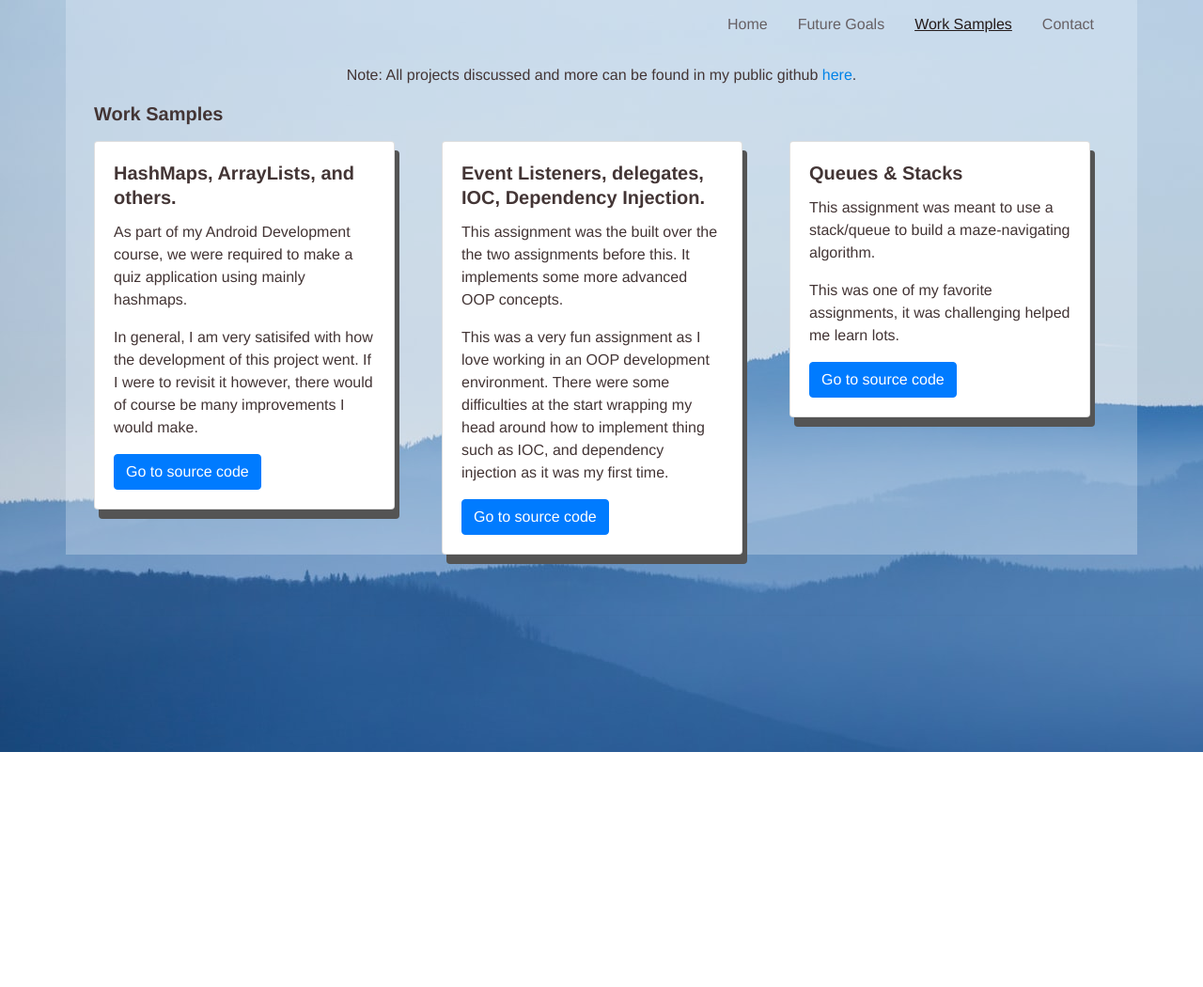
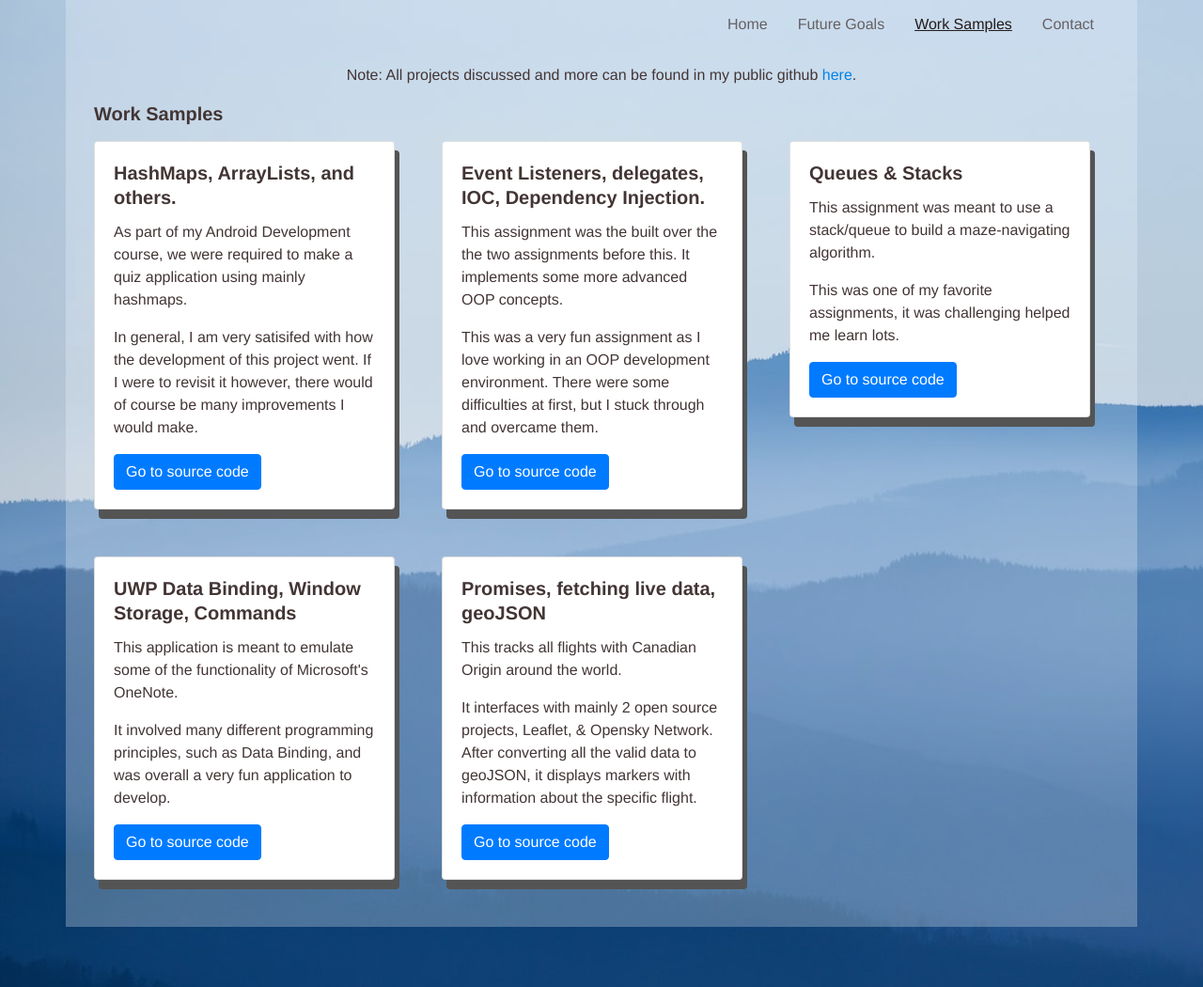
Before and after one commit to KyleMcCullough/KyleMcCullough.github.io, a plain HTML site: page samples.html in a window 1280 px wide. Shown: the whole page at 94% size. Before the commit the page ends 800 px from the top, so only its background shows below. Drawn offline with nearby package versions, Linux system fonts and the light colour scheme.

Commit message:
Added new samples & new css class to give proper spacing.

```diff
--- a/main.css
+++ b/main.css
@@ -23,6 +23,10 @@ body {
 .contact {
   font-size: larger;
   text-align: center;
+}
+
+.cardStyle {
+  padding-bottom: 50px;
 }
 
 .intro {
--- a/samples.html
+++ b/samples.html
@@ -34,7 +34,7 @@
 					<div class="container pt-2"></div>
 
 					<article class="row">
-						<article class="col-sm-4">
+						<article class="col-sm-4 cardStyle">
 							<article class="card sample" style="width: 20rem;">
 							  <article class="card-body">
 								<h5 class="card-title">HashMaps, ArrayLists, and others.</h5>
@@ -46,19 +46,19 @@
 							</article>
 						</article>
 
-						<article class="col-sm-4">
+						<article class="col-sm-4 cardStyle">
 							<article class="card sample" style="width: 20rem;">
 							  <article class="card-body">
 								<h5 class="card-title">Event Listeners, delegates, IOC, Dependency Injection.</h5>
 								<p class="card-text">This assignment was the built over the the two assignments before this. It implements some more advanced OOP concepts.</p>
-							    <p class="card-text">This was a very fun assignment as I love working in an OOP development environment. There were some difficulties at the start wrapping my head around how to implement thing such as IOC, and dependency injection as it was my first time.</p>
+							    <p class="card-text">This was a very fun assignment as I love working in an OOP development environment. There were some difficulties at first, but I stuck through and overcame them.</p>
 
 								<a href="https://github.com/KyleMcCullough/KyleMcCullough/tree/main/GUI_Messenger" target="_blank" class="btn btn-primary">Go to source code</a>
 							  </article>
 							</article>
 						</article>
 
-						<article class="col-sm-4">
+						<article class="col-sm-4 cardStyle">
 							<article class="card sample" style="width: 20rem;">
 							  <article class="card-body">
 								<h5 class="card-title">Queues & Stacks</h5>
@@ -69,6 +69,32 @@
 							  </article>
 							</article>
 						</article>
+
+						<article class="col-sm-4 cardStyle">
+							<article class="card sample" style="width: 20rem;">
+							  <article class="card-body">
+								<h5 class="card-title">UWP Data Binding, Window Storage, Commands</h5>
+								<p class="card-text">This application is meant to emulate some of the functionality of Microsoft's OneNote.</p>
+							    <p class="card-text">It involved many different programming principles, such as Data Binding, and was overall a very fun application to develop.</p>
+
+								<a href="https://github.com/KyleMcCullough/KyleMcCullough/tree/main/LocalNote" target="_blank" class="btn btn-primary">Go to source code</a>
+							  </article>
+							</article>
+						</article>
+
+						<article class="col-sm-4 cardStyle">
+							<article class="card sample" style="width: 20rem;">
+							  <article class="card-body">
+								<h5 class="card-title">Promises, fetching live data, geoJSON</h5>
+								<p class="card-text">This tracks all flights with Canadian Origin around the world.</p>
+							    <p class="card-text">It interfaces with mainly 2 open source projects, Leaflet, & Opensky Network. After converting all the valid data to geoJSON,
+									it displays markers with information about the specific flight.</p>
+
+								<a href="https://github.com/KyleMcCullough/KyleMcCullough/tree/main/Canadian%20Flight%20Tracker" target="_blank" class="btn btn-primary">Go to source code</a>
+							  </article>
+							</article>
+						</article>
+
 					</article>
 			</article>
 
```
